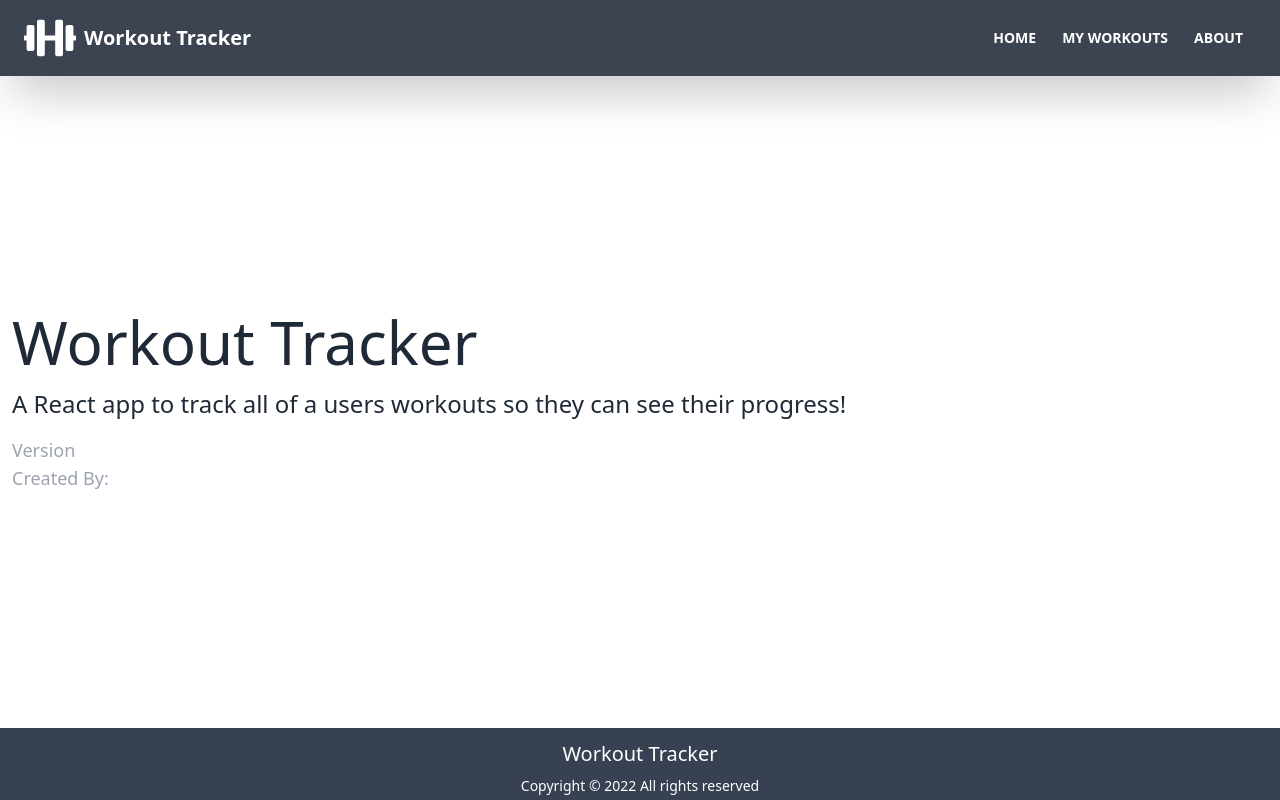
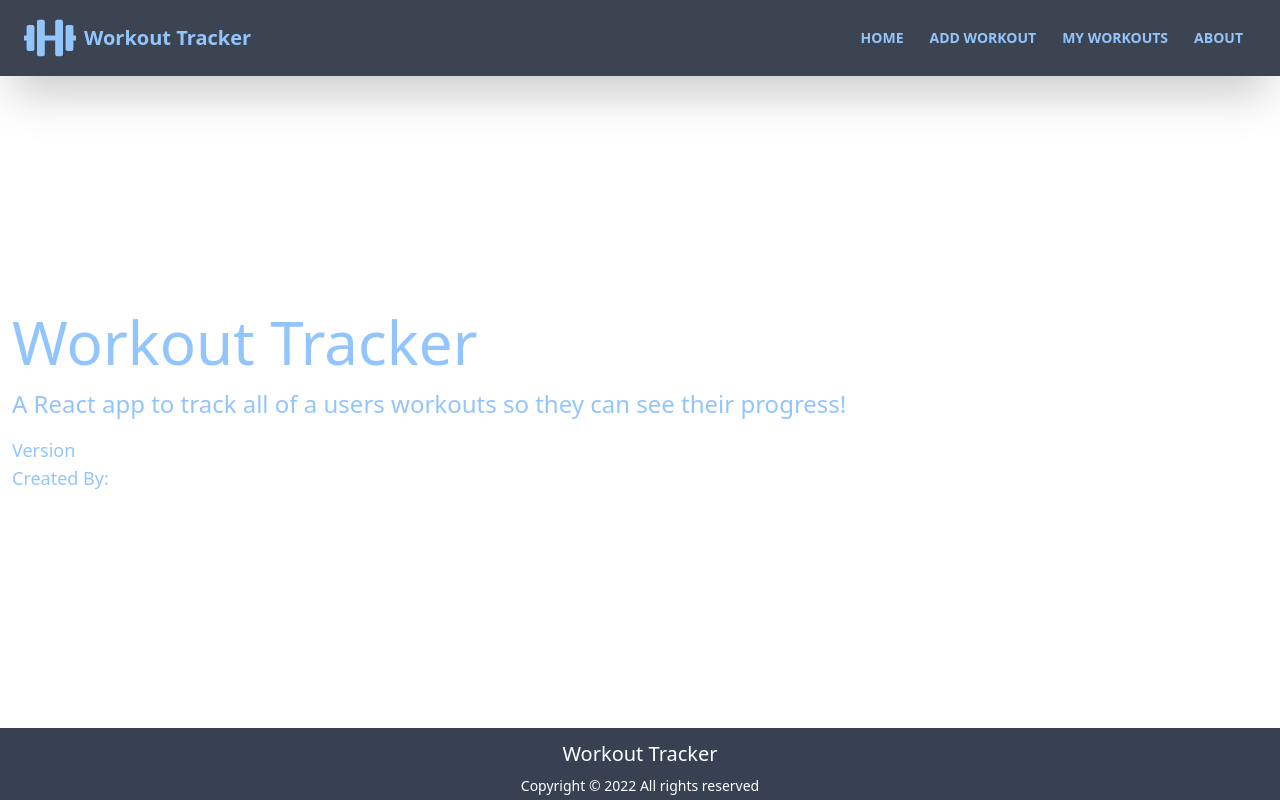
Before and after one commit to msalerno93/workout-tracker-frontend, a React (Create React App) app: page /about in a window 1280 px wide. Built offline with nearby package versions, Linux system fonts and the light colour scheme.

Commit message:
changed color of text added add workout page

```diff
--- a/src/App.js
+++ b/src/App.js
@@ -2,6 +2,7 @@ import {BrowserRouter as Router, Route, Routes} from 'react-router-dom'
 import Navbar from './Components/Layout/Navbar'
 import Footer from './Components/Layout/Footer'
 import Home from './Pages/Home'
+import AddWorkoutPage from './Pages/AddWorkoutPage'
 import MyWorkouts from './Pages/MyWorkouts'
 import NotFound from './Pages/NotFound'
 import About from './Pages/About'
@@ -15,6 +16,7 @@ function App() {
       <main className='container mx-auto px-3 pb-12'>
         <Routes>
             <Route path='/' element={<Home />} />
+            <Route path='/addworkout' element={<AddWorkoutPage />} />
             <Route path='/myworkouts' element={<MyWorkouts />} />
             <Route path='/about' element={<About />} />
             <Route path='/notfound' element={<NotFound />} />
--- a/src/Components/Layout/Navbar.js
+++ b/src/Components/Layout/Navbar.js
@@ -6,7 +6,7 @@ function Navbar({title}) {
   return (
     <nav className='navbar mb-12 shadow-2xl bg-neutral text-neutral-content'>
         <div className="div container mx-auto">
-            <div className="div flex-none px-2 mx-2">
+            <div className="div flex-none px-2 mx-2 text-blue-300">
                 <Link to='/'>
                     <FaDumbbell className='inline pr-2 text-6xl'/>
                 </Link>
@@ -16,9 +16,13 @@ function Navbar({title}) {
                 </Link>
             </div>
             <div className="flex-1 px-2 mx-2">
-                <div className="flex justify-end">
+                <div className="flex justify-end text-blue-300">
                     <Link to='/' className='btn btn-ghost btn-sm rounded-btn'>
                         Home
+                    </Link>
+
+                    <Link to='/addworkout' className='btn btn-ghost btn-sm rounded-btn'>
+                        Add Workout
                     </Link>
 
                     <Link to='/myworkouts' className='btn btn-ghost btn-sm rounded-btn'>
--- a/src/Pages/About.js
+++ b/src/Pages/About.js
@@ -1,16 +1,16 @@
 function About() {
     return (
       <>
-        <h1 className='text-6xl mb-4'>Workout Tracker</h1>
-        <p className='mb-4 text-2xl font-light'>
+        <h1 className='text-6xl mb-4 text-blue-300'>Workout Tracker</h1>
+        <p className='mb-4 text-2xl font-light text-blue-300'>
           A React app to track all of a users workouts so they can see their progress!
         </p>
-        <p className='text-lg text-gray-400'>
+        <p className='text-lg text-blue-300'>
           Version <span className='text-white'>1.0.0</span>
         </p>
-        <p className='text-lg text-gray-400'>
+        <p className='text-lg text-blue-300'>
         </p>
-        <p className='text-lg text-gray-400'>
+        <p className='text-lg text-blue-300'>
             Created By:
         <a className='text-white' href='https://twitter.com/hassibmoddasser'>
             Michael Salerno
--- /dev/null
+++ b/src/Pages/AddWorkoutPage.js
@@ -0,0 +1,9 @@
+function AddWorkoutPage() {
+  return (
+    <div>
+      <h1 className="text-6xl text-blue-300">Add Workout Page</h1>
+    </div>
+  )
+}
+
+export default AddWorkoutPage
--- a/src/Pages/Home.js
+++ b/src/Pages/Home.js
@@ -1,7 +1,7 @@
 function Home() {
   return (
     <div>
-      <h1 className="text-6xl">Welcome</h1>
+     <h1 className="text-6xl text-blue-300">Welcome</h1>
     </div>
   )
 }
--- a/src/Pages/MyWorkouts.js
+++ b/src/Pages/MyWorkouts.js
@@ -1,8 +1,13 @@
 function MyWorkout() {
   return (
     <div>
-      <h1 className="text-6xl mb-4">
-        My Workouts
+      <h1
+        className="text-6xl
+          text-blue-300
+          text-6xl
+          mb-4"
+      >
+          My Workout
       </h1>
     </div>
   )
```
Also changed, not shown: src/Components/Workout/AddWorkout.js (deleted), src/Components/Workout/AddWorkoutForm.js (added).
